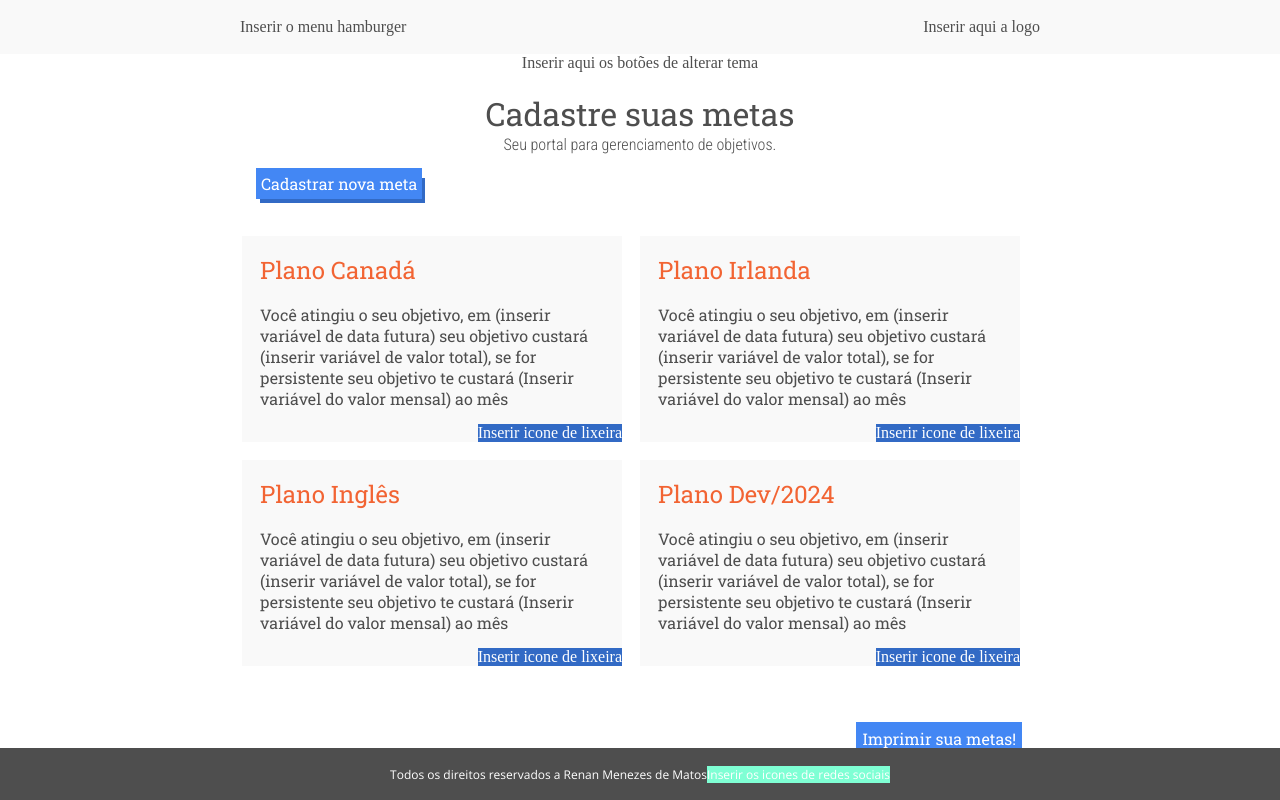
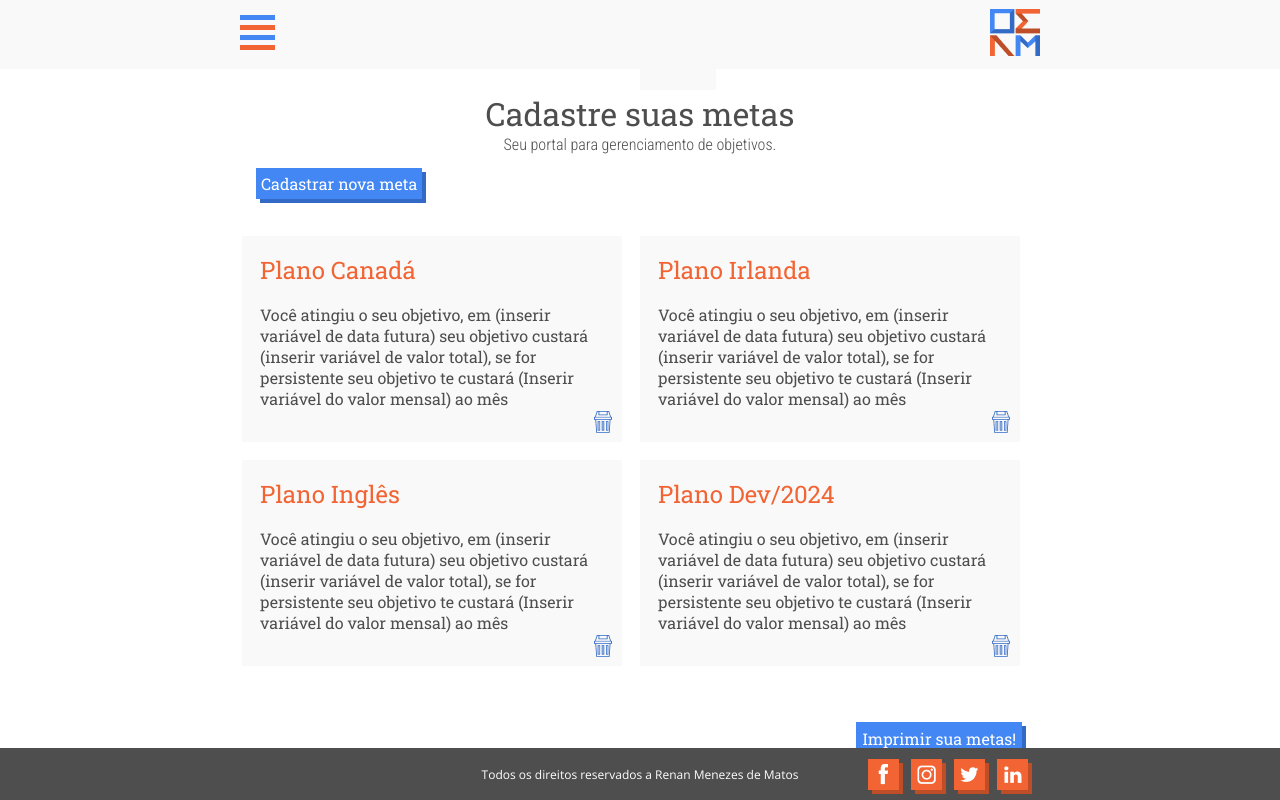
Before and after one commit to RenanMenezesdeMatos/projeto-metas, a plain HTML site: page index.html in a window 1280 px wide. Drawn offline with nearby package versions, Linux system fonts and the light colour scheme.

Commit message:
fim do css da pagina inicial
finalizei o css da página inicial, falta agora criar o fomulário e seguir com o JavaScript

```diff
--- a/index.html
+++ b/index.html
@@ -18,14 +18,21 @@
 
         <div id="container-header">
             <div id="content-header">
-                <div id="menu-burger">Inserir o menu hamburger</div>
-                <div id="logo">Inserir aqui a logo</div>
+                <div id="menu-burger">
+
+                    <div class="blue-line-menu-1"></div>
+                    <div class="orange-line-menu-1"></div>
+                    <div class="blue-line-menu-2"></div>
+                    <div class="orange-line-menu-2"></div>
+
+                </div>
+                <div id="logo"><a href="#"><img src="image/Logologo.png" alt="logo Renan Menezes de Matos"></a></div>
             </div>
         </div>
 
         <div id="container-toggle-theme">
 
-            <div id="toggle-theme">Inserir aqui os botões de alterar tema</div>
+            <div id="toggle-theme"></div>
 
         </div>
 
@@ -56,7 +63,7 @@
 
 
                     <div id="bin">
-                        Inserir icone de lixeira
+                        <img src="image/Bin.png" alt="lixeira">
                     </div>
                  </div>
 
@@ -67,7 +74,7 @@
 
 
                     <div id="bin">
-                        Inserir icone de lixeira
+                        <img src="image/Bin.png" alt="lixeira">
                     </div>
                  </div>
 
@@ -78,7 +85,7 @@
 
 
                     <div id="bin">
-                        Inserir icone de lixeira
+                        <img src="image/Bin.png" alt="lixeira">
                     </div>
                  </div>
 
@@ -89,7 +96,7 @@
 
 
                     <div id="bin">
-                        Inserir icone de lixeira
+                        <img src="image/Bin.png" alt="lixeira">
                     </div>
                  </div>
 
@@ -115,7 +122,15 @@
     <footer>
         <div id="container-footer">
             <p>Todos os direitos reservados a Renan Menezes de Matos</p>
-            <div id="social-media"> Inserir os icones de redes sociais </div>
+
+            <div id="social-media">
+
+                <div class="imagem"><a href="#"><img src="image/social-media/Vectorfacebook-icon.png" alt="Facebook"></a></div>
+                <div class="imagem"><a href="#"><img src="image/social-media/Unioninstagram-icon.png" alt="Instagram"></a></div>
+                <div class="imagem"><a href="#"><img src="image/social-media/Vectortwitter-icon.png" alt="Twitter"></a></div>
+                <div class="imagem"><a href="#"><img src="image/social-media/VectorlinkeDin-icon.png" alt="LinkeDin"></a></div>
+
+            </div>
         </div>
     </footer>
 
--- a/style.css
+++ b/style.css
@@ -42,15 +42,26 @@ header{
     display: flex;
     justify-content: center;
     align-items: center;
-
 }
 
 #content-header{
     width: 800px;
     display: flex;
     justify-content: space-between;
-    padding: 18px 0px 18px 0px;
+    padding: 9px 0px 9px 0px;
     align-items: center;
+}
+
+#container-toggle-theme{
+    position: relative;
+}
+
+#toggle-theme{
+    top: -21px;
+    position: absolute;
+    height: 42px;
+    width: 76px;
+    background-color: var(--ligth-gray);
 }
 
 /*Fim da configuração do Header*/
@@ -99,12 +110,12 @@ main{
 #container-register-goals{
     position: absolute;
     background-color: var(--dark-blue);
-    color: #ffffff;
-    /*margin-bottom: 24px;*/
-    cursor:pointer;
-    width: 165px;
-    height: 25px;
     margin-left: 20px;
+    width: 100%;
+}
+
+#container-register-goals ul{
+    list-style: none;
 }
 
 #container-register-goals  a{
@@ -118,10 +129,13 @@ main{
     padding: 5px;
     text-decoration: none;
     font-weight: 400;
+    box-shadow: 4px 4px 0px var(--dark-blue);
+    transition: cubic-bezier(0.455, 0.03, 0.515, 0.955) 0.2s;
 }
 
-#container-register-goals  a:hover{
-    background-color: var(--ligth-orange);
+#container-register-goals  a:hover,#container-register-goals  a:focus{
+    background-color: var(--ligth-blue);
+    box-shadow: -4px -4px 0px var(--dark-blue);
 }
 
 
@@ -160,18 +174,16 @@ main{
 }
 
 #bin{
-    background-color: var(--dark-blue);
-    color: white;
     position: absolute;
-    right: 0px;
-    bottom: 0px;
+    right: 10px;
+    bottom: 5px;
 }
 
 /*Fim da configuração do Main*/
 
 #print-out-container{
-    background-color: var(--dark-blue);
     margin-right: 18px;
+
 }
 
 #print-out{
@@ -181,9 +193,16 @@ main{
     margin-top: 56px;
     position: absolute;
     background-color: var(--ligth-blue);
+    box-shadow: 4px 4px 0px var(--dark-blue);
     color: #ffffff;
     right: 18px;
     padding: 6px;
+    transition: cubic-bezier(0.455, 0.03, 0.515, 0.955) 0.2s;
+    cursor: pointer;
+}
+
+#print-out:hover{
+    box-shadow: -4px -4px 0px var(--dark-blue);
 }
 
 /*Inicio Footer*/
@@ -202,6 +221,7 @@ footer{
 }
 
 #container-footer{
+    position: relative;
     width: 800px;
     display: flex;
     flex-wrap: wrap;
@@ -213,7 +233,71 @@ footer{
     font-size: 12px;
 }
 
+    /*Config social media*/
+
 #social-media{
-    background-color: aquamarine;
+    display: flex;
+    align-items: center;
+    position: absolute;
+    right: 0px;
+}
 
+.imagem a{
+    display: flex;
+    background-color: var(--ligth-orange);
+    margin-right: 12px;
+    width: 31px;
+    height: 31px;
+    justify-content: center;
+    align-items: center;
+    box-shadow: 4px 4px 0px var(--dark-orange);
+    transition: cubic-bezier(0.455, 0.03, 0.515, 0.955) 0.2s;
 }
+
+.imagem a:hover{
+    box-shadow: -4px -4px 0px var(--dark-orange);
+}
+
+    /*Fim da config social media*/
+
+/*Criação de menu hamburger*/
+
+#menu-burger{
+    position: relative;
+    height: 40px;
+    width: 35px;
+}
+
+.blue-line-menu-1{
+    top: 0px;
+    position: absolute;
+    height: 5px;
+    width: 100%;
+    background-color: var(--ligth-blue);
+}
+
+.orange-line-menu-1{
+    top: 10px;
+    position: absolute;
+    height: 5px;
+    width: 100%;
+    background-color: var(--ligth-orange);
+}
+
+.blue-line-menu-2{
+    top: 20px;
+    position: absolute;
+    height: 5px;
+    width: 100%;
+    background-color: var(--ligth-blue);
+}
+
+.orange-line-menu-2{
+    top: 30px;
+    position: absolute;
+    height: 5px;
+    width: 100%;
+    background-color: var(--ligth-orange);
+}
+
+/*Fim da criação de menu hamburger*/
```
Also changed, not shown: image/Bin.png (added), image/Logologo.png (added), image/Togle Themetoggle-theme.png (added), image/social-media/Unioninstagram-icon.png (added), image/social-media/Vectorfacebook-icon.png (added), image/social-media/VectorlinkeDin-icon.png (added), image/social-media/Vectortwitter-icon.png (added).
